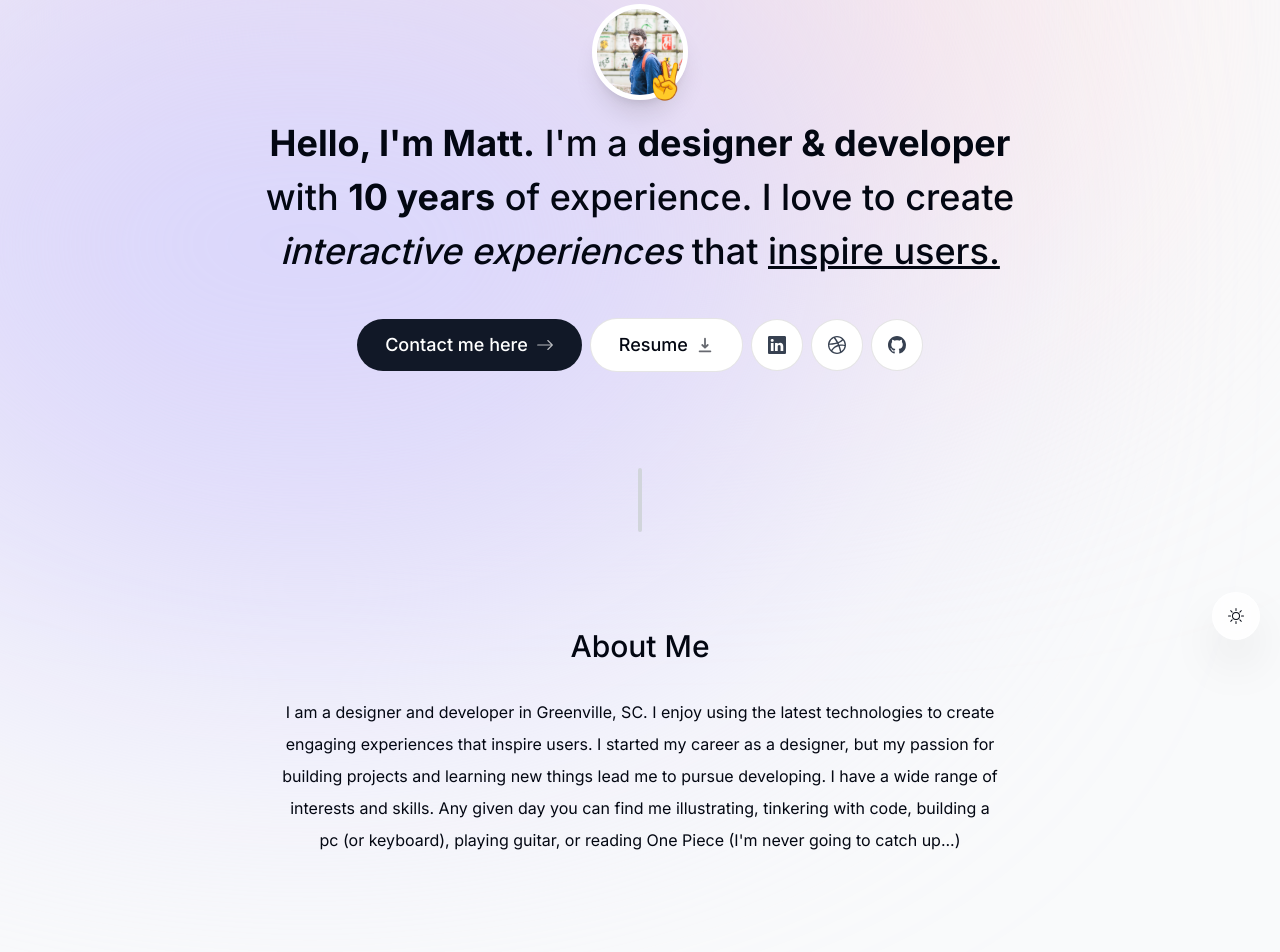
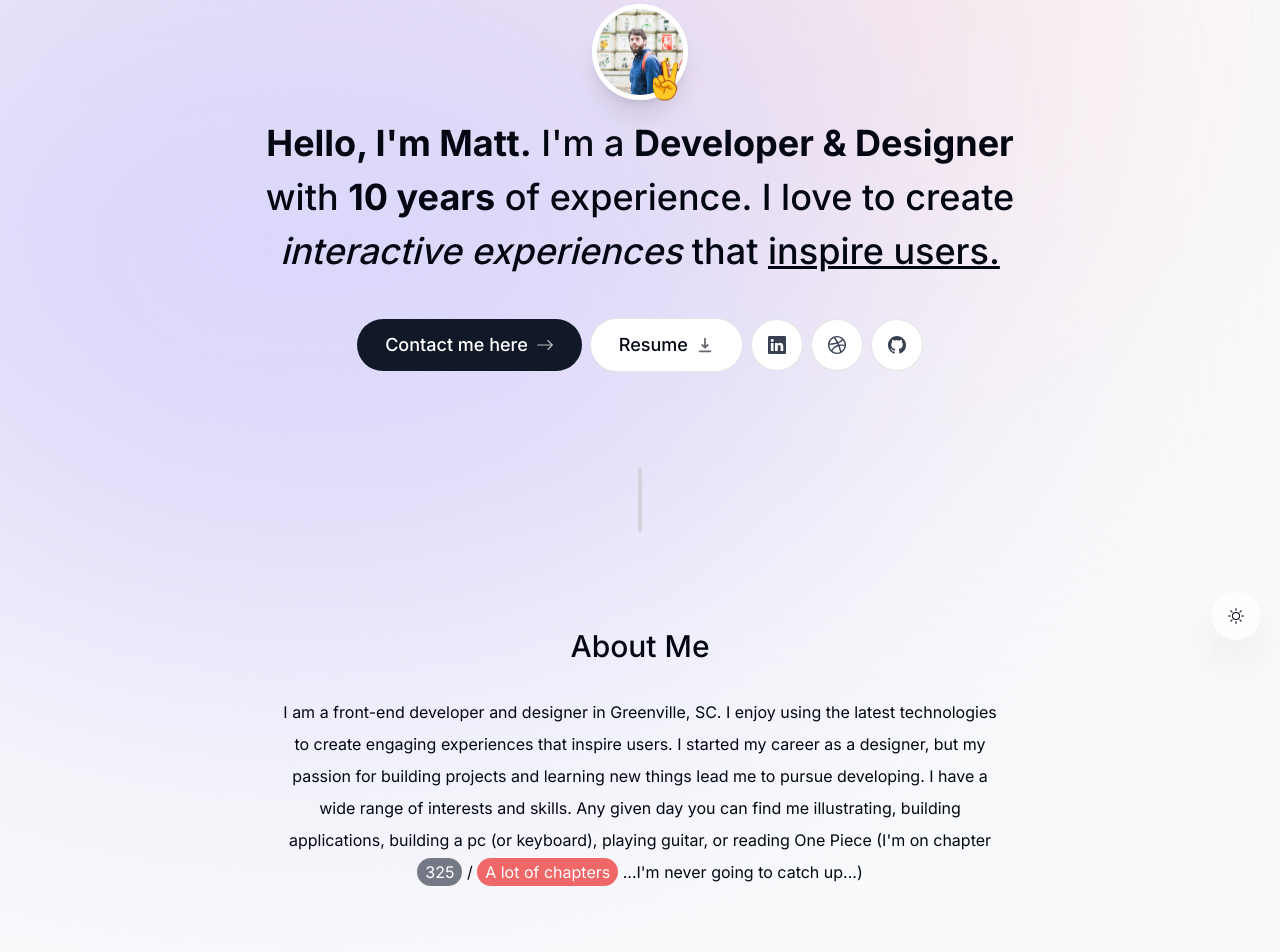
Before and after one commit to matttdean/portfolio, a Next.js app: page / in a window 1280 px wide. Shown: the part 140-1092 px from the top of the page. Built offline with nearby package versions, Linux system fonts and the light colour scheme; no server answers.

Commit message:
add one piece chapter api

```diff
--- /dev/null
+++ b/actions/getOnePieceChapter.ts
@@ -0,0 +1,12 @@
+import axios from 'axios';
+
+const baseUrl = 'https://api.mangadex.org';
+const title = 'One Piece';
+const mangaID = 'a1c7c817-4e59-43b7-9365-09675a149a6f'
+
+export const getLatestOnePieceChapter = async () => {
+    return await axios({
+        method: 'GET',
+        url: `${baseUrl}/manga/${mangaID}/feed?order[chapter]=desc&limit=1`,
+    });
+}
--- a/components/about.tsx
+++ b/components/about.tsx
@@ -1,24 +1,50 @@
-"use client"
+"use client";
 
-import React from 'react'
-import SectionHeading from './section-heading'
-import { motion } from 'framer-motion'
-import { useSectionInView } from '@/lib/hooks'
-
+import React, { useEffect, useState } from "react";
+import SectionHeading from "./section-heading";
+import { motion } from "framer-motion";
+import { useSectionInView } from "@/lib/hooks";
+import { getLatestOnePieceChapter } from "@/actions/getOnePieceChapter";
 
 export default function About() {
   const { ref } = useSectionInView("About", 1);
+  const [latestChapter, setLatestChapter] = useState(null);
+
+  useEffect(() => {
+    const getLatestOnePieceChapterFunc = async () => {
+      const resp: any = await getLatestOnePieceChapter();
+      setLatestChapter(resp.data.data[0].attributes.chapter);
+      console.log(resp.data.data[0].attributes.chapter);
+    };
+    getLatestOnePieceChapterFunc();
+  }, []);
   return (
     <motion.section
       ref={ref}
-      className='mb-28 max-w-[45rem] text-center leading-8 sm:mb-40 scroll-mt-28'
+      className="mb-28 max-w-[45rem] text-center leading-8 sm:mb-40 scroll-mt-28"
       initial={{ opacity: 0, y: 100 }}
-      animate={{ opacity: 1, y:0 }}
-      transition={{ delay: 0.175  }}
-      id='about'
+      animate={{ opacity: 1, y: 0 }}
+      transition={{ delay: 0.175 }}
+      id="about"
     >
-        <SectionHeading>About me</SectionHeading>
-        <p>I am a designer and developer in Greenville, SC. I enjoy using the latest technologies to create engaging experiences that inspire users.  I started my career as a designer, but my passion for building projects and learning new things lead me to pursue developing. I have a wide range of interests and skills. Any given day you can find me illustrating, tinkering with code, building a pc (or keyboard), playing guitar, or reading One Piece (I'm never going to catch up...)</p>
+      <SectionHeading>About me</SectionHeading>
+      <p>
+        I am a front-end developer and designer in Greenville, SC. I enjoy using
+        the latest technologies to create engaging experiences that inspire
+        users. I started my career as a designer, but my passion for building
+        projects and learning new things lead me to pursue developing. I have a
+        wide range of interests and skills. Any given day you can find me
+        illustrating, building applications, building a pc (or keyboard),
+        playing guitar, or reading One Piece (I'm on chapter{" "}
+        <span className="bg-gray-800/60 text-white dark:bg-white/10 dark:text-gray-200 px-2 py-1 rounded-full">
+          325
+        </span>{" "}
+        /{" "}
+        <span className="bg-red-500/80 px-2 py-1 rounded-full text-white dark:text-red-100 dark:bg-red-500/30">
+          {latestChapter ? latestChapter : "A lot of chapters"}
+        </span>{" "}
+        ...I'm never going to catch up...)
+      </p>
     </motion.section>
-  )
+  );
 }
--- a/components/intro.tsx
+++ b/components/intro.tsx
@@ -1,22 +1,25 @@
 "use client";
 
-import Image from 'next/image';
-import React from 'react';
-import { motion } from 'framer-motion';
-import Link from 'next/link';
-import { BsArrowRight, BsDribbble, BsGithub, BsLinkedin } from 'react-icons/bs';
-import { HiDownload } from 'react-icons/hi';
-import { useSectionInView } from '@/lib/hooks';
-import { useActiveSectionContext } from '@/context/active-section-context';
+import Image from "next/image";
+import React from "react";
+import { motion } from "framer-motion";
+import Link from "next/link";
+import { BsArrowRight, BsDribbble, BsGithub, BsLinkedin } from "react-icons/bs";
+import { HiDownload } from "react-icons/hi";
+import { useSectionInView } from "@/lib/hooks";
+import { useActiveSectionContext } from "@/context/active-section-context";
 
 export default function Intro() {
-
   const { ref } = useSectionInView("Home", 0.5);
-    const { setActiveSection, setTimeOfLastClick } =  useActiveSectionContext();
+  const { setActiveSection, setTimeOfLastClick } = useActiveSectionContext();
   return (
-    <section ref={ref} className='mb-28 max-w-[50rem] text-center sm:mb-0 scroll-mt-52' id='home'>
-        <div className='flex items-center justify-center'>
-            <div className='relative'>
+    <section
+      ref={ref}
+      className="mb-28 max-w-[50rem] text-center sm:mb-0 scroll-mt-52"
+      id="home"
+    >
+      <div className="flex items-center justify-center">
+        <div className="relative">
           <motion.div
             initial={{ opacity: 0, scale: 0 }}
             animate={{ opacity: 1, scale: 1 }}
@@ -32,10 +35,11 @@ export default function Intro() {
               height="192"
               quality="95"
               priority={true}
-                        className='h-24 w-24 rounded-full object-cover border-[0.35rem] border-white shadow-xl dark:border-white/20'
+              className="h-24 w-24 rounded-full object-cover border-[0.35rem] border-white shadow-xl dark:border-white/20"
             />
           </motion.div>
-                    <motion.span className='absolute bottom-0 right-0 text-4xl'
+          <motion.span
+            className="absolute bottom-0 right-0 text-4xl"
             initial={{ opacity: 0, scale: 0 }}
             animate={{ opacity: 1, scale: 1 }}
             transition={{
@@ -50,25 +54,31 @@ export default function Intro() {
         </div>
       </div>
       <motion.h1
-            className='mb-10 mt-4 px-4 text-2xl font-medium !leading-[1.5] sm:text-4xl'
+        className="mb-10 mt-4 px-4 text-2xl font-medium !leading-[1.5] sm:text-4xl"
         initial={{ opacity: 0, y: 100 }}
-            animate={{ opacity: 1,  y: 0 }}
+        animate={{ opacity: 1, y: 0 }}
       >
-            <span className='font-bold'>Hello, I'm Matt.</span> I'm a{" "}
-            <span className='font-bold'>designer & developer</span> with{" "}
-            <span className='font-bold'>10 years</span> of experience. I love to create <span className='italic'>interactive experiences{" "}</span>that <span className='underline'>inspire users.</span>
+        <span className="font-bold">Hello, I'm Matt.</span> I'm a{" "}
+        <span className="font-bold">Developer & Designer</span> with{" "}
+        <span className="font-bold">10 years</span> of experience. I love to
+        create <span className="italic">interactive experiences </span>that{" "}
+        <span className="underline">inspire users.</span>
       </motion.h1>
       <motion.div
-            className='flex flex-col sm:flex-row items-center justify-center gap-2 px-4 text-lg font-medium'
+        className="flex flex-col sm:flex-row items-center justify-center gap-2 px-4 text-lg font-medium"
         initial={{ opacity: 0, y: 100 }}
         animate={{ opacity: 1, y: 0 }}
         transition={{
           delay: 0.1,
         }}
       >
-            <Link href="#contact"
-            className='group bg-gray-900 text-white px-7 py-3 flex items-center gap-2 rounded-full outline-none focus:scale-110 hover:scale-110 hover:bg-gray-950 active:scale-105 transition dark:border-white/5'>
-                Contact me here <BsArrowRight className='opacity-70 group-hover:translate-x-1 transition'
+        <Link
+          href="#contact"
+          className="group bg-gray-900 text-white px-7 py-3 flex items-center gap-2 rounded-full outline-none focus:scale-110 hover:scale-110 hover:bg-gray-950 active:scale-105 transition dark:border-white/5"
+        >
+          Contact me here{" "}
+          <BsArrowRight
+            className="opacity-70 group-hover:translate-x-1 transition"
             onClick={() => {
               setActiveSection("Contact");
               setTimeOfLastClick(Date.now());
@@ -77,30 +87,38 @@ export default function Intro() {
         </Link>
 
         <a
-            className='group bg-white px-7 py-3 flex items-center gap-2 rounded-full outline-none focus:scale-110 hover:scale-110 active:scale-105 transition cursor-pointer borderBlack dark:bg-white/10 dark:border-white/5'
-            href='/matt-dean-resume.pdf' download>
-                Resume <HiDownload className='opacity-60 group-hover:translate-y-1 transition'/>
+          className="group bg-white px-7 py-3 flex items-center gap-2 rounded-full outline-none focus:scale-110 hover:scale-110 active:scale-105 transition cursor-pointer borderBlack dark:bg-white/10 dark:border-white/5"
+          href="/matt-dean-resume.pdf"
+          download
+        >
+          Resume{" "}
+          <HiDownload className="opacity-60 group-hover:translate-y-1 transition" />
         </a>
 
-            <a className='bg-white p-4 text-gray-700 flex items-center gap-2 rounded-full focus:scale-[1.15] hover:scale-[1.15] hover:text-gray-950 active:scale-105 transition-all cursor-pointer borderBlack dark:bg-white/10 dark:text-white/60 dark:hover:text-white/80 dark:border-white/5'
-                href='https://www.linkedin.com/in/matttdean/' target='_blank'
+        <a
+          className="bg-white p-4 text-gray-700 flex items-center gap-2 rounded-full focus:scale-[1.15] hover:scale-[1.15] hover:text-gray-950 active:scale-105 transition-all cursor-pointer borderBlack dark:bg-white/10 dark:text-white/60 dark:hover:text-white/80 dark:border-white/5"
+          href="https://www.linkedin.com/in/matttdean/"
+          target="_blank"
         >
-                <BsLinkedin  />
+          <BsLinkedin />
         </a>
 
-            <a className='bg-white p-4 text-gray-700 flex items-center gap-2 rounded-full focus:scale-[1.15] hover:scale-[1.15] hover:text-gray-950 active:scale-105 transition-all cursor-pointer borderBlack dark:bg-white/10 dark:text-white/60 dark:hover:text-white/80 dark:border-white/5'
-                href='https://dribbble.com/matttdean' target='_blank'
+        <a
+          className="bg-white p-4 text-gray-700 flex items-center gap-2 rounded-full focus:scale-[1.15] hover:scale-[1.15] hover:text-gray-950 active:scale-105 transition-all cursor-pointer borderBlack dark:bg-white/10 dark:text-white/60 dark:hover:text-white/80 dark:border-white/5"
+          href="https://dribbble.com/matttdean"
+          target="_blank"
         >
-                <BsDribbble  />
+          <BsDribbble />
         </a>
 
-            <a className='bg-white p-4 text-gray-700 flex items-center gap-2 rounded-full focus:scale-[1.15] hover:scale-[1.15] hover:text-gray-950 active:scale-105 transition-all cursor-pointer borderBlack dark:bg-white/10 dark:text-white/60 dark:hover:text-white/80 dark:border-white/5'
-                href='https://github.com/matttdean' target='_blank'
+        <a
+          className="bg-white p-4 text-gray-700 flex items-center gap-2 rounded-full focus:scale-[1.15] hover:scale-[1.15] hover:text-gray-950 active:scale-105 transition-all cursor-pointer borderBlack dark:bg-white/10 dark:text-white/60 dark:hover:text-white/80 dark:border-white/5"
+          href="https://github.com/matttdean"
+          target="_blank"
         >
-                <BsGithub  />
+          <BsGithub />
         </a>
-
       </motion.div>
     </section>
-  )
+  );
 }
--- a/lib/data.ts
+++ b/lib/data.ts
@@ -55,7 +55,7 @@ export const experiencesData = [
     title: "Health Union",
     location: "Remote",
     description:
-      "After years of leading the creative for multiple Health Union websites, I broke away from the editorial team and helped start the product team. Here I was able to work with various teams throughout the company to create interactive products that enriched our users while satisfying the needs of our clients. When building products, I was able to work closely with the tech team and grow as a developer through code reviews.",
+      "Here I was able to work with various teams throughout the company to create interactive products that enriched our users while satisfying the needs of our clients. When building products, I was able to work closely with the tech team and grow as a developer through code reviews.",
     icon: React.createElement(FaCodeBranch),
     date: "2016-2023",
   },
@@ -63,7 +63,7 @@ export const experiencesData = [
     title: "This Could be You",
     location: "Anywhere",
     description:
-      "I'm a designer & developer in Greenville, SC. I'm open to full-time opportunities.",
+      "I'm a Front-End Developer & Designer in Greenville, SC. I'm open to full-time opportunities.",
     icon: React.createElement(FaReact),
     date: "2023+",
   },
--- a/tsconfig.json
+++ b/tsconfig.json
@@ -23,6 +23,6 @@
       "@/*": ["./*"]
     }
   },
-  "include": ["next-env.d.ts", "**/*.ts", "**/*.tsx", ".next/types/**/*.ts"],
+  "include": ["next-env.d.ts", "**/*.ts", "**/*.tsx", ".next/types/**/*.ts", "actions/getOnePieceChapter.ts"],
   "exclude": ["node_modules"]
 }
```
Lines whose indentation alone changed are shown as unchanged.
